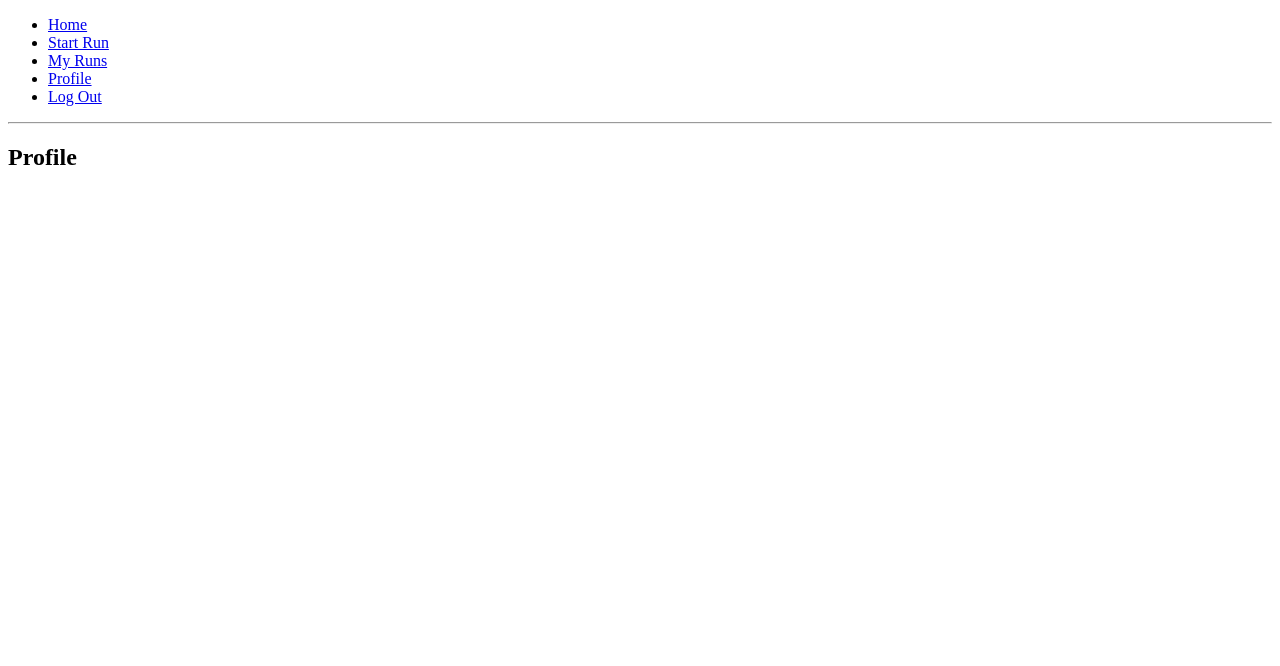
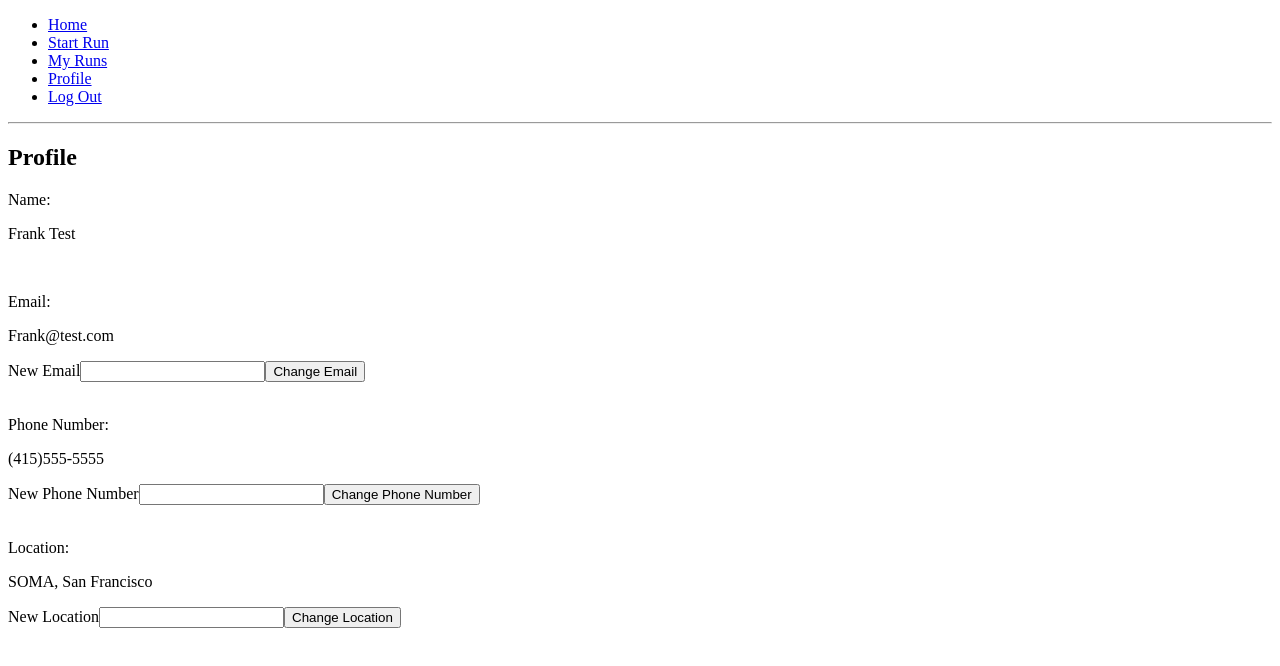
Before and after one commit to enmai1988/Runner, a React app: page /profile in a window 1280 px wide. Shown: the top 666 px of the page. Built offline with nearby package versions, Linux system fonts and the light colour scheme; the HTML template or start-up script is replaced by a standard one.

Commit message:
(feat) adds dummy react pages with some filled out skeletons

```diff
--- a/client/src/components/Home.jsx
+++ b/client/src/components/Home.jsx
@@ -3,6 +3,13 @@ import React from 'react';
 const Home = () => (
   <div>
     <h2>Home</h2>
+    <ul>
+      <li>Run 1 @ 6:00pm $6</li>
+      <li>Run 2 @ 6:30pm $10</li>
+      <li>Run 3 @ 6:15pm $16</li>
+      <li>Run 4 @ 6:20pm $7</li>
+      <li>Run 5 @ 7:00pm $20</li>
+    </ul>
   </div>
 );
 
--- a/client/src/components/LogOut.jsx
+++ b/client/src/components/LogOut.jsx
@@ -3,6 +3,9 @@ import React from 'react';
 const LogOut = () => (
   <div>
     <h2>LogOut</h2>
+    <form method="POST" action="/landing">
+      <button type="submit">LogOut</button>
+    </form>
   </div>
 );
 
--- a/client/src/components/MyRuns.jsx
+++ b/client/src/components/MyRuns.jsx
@@ -3,6 +3,7 @@ import React from 'react';
 const MyRuns = () => (
   <div>
     <h2>MyRuns</h2>
+    <p>TBD</p>
   </div>
 );
 
--- a/client/src/components/Profile.jsx
+++ b/client/src/components/Profile.jsx
@@ -3,6 +3,28 @@ import React from 'react';
 const Profile = () => (
   <div>
     <h2>Profile</h2>
+    <p>Name: </p>
+    <p>Frank Test</p>
+    <br></br>
+    <p>Email: </p>
+    <p>Frank@test.com</p>
+    <label>New Email</label>
+    <input type="text"/>
+    <button>Change Email</button>
+    <br></br>
+    <br></br>
+    <p>Phone Number: </p>
+    <p>(415)555-5555</p>
+    <label>New Phone Number</label>
+    <input type="text"/>
+    <button>Change Phone Number</button>
+    <br></br>
+    <br></br>
+    <p>Location: </p>
+    <p>SOMA, San Francisco</p>
+    <label>New Location</label>
+    <input type="text"/>
+    <button>Change Location</button>
   </div>
 );
 
--- a/client/src/components/StartRun.jsx
+++ b/client/src/components/StartRun.jsx
@@ -2,7 +2,19 @@ import React from 'react';
 
 const StartRun = () => (
   <div>
-    <h2>StartRun</h2>
+    <form>
+      <h2>StartRun</h2>
+      <label>Title:</label>
+      <input type="text"/>
+      <label>Location</label>
+      <input type="text"/>
+      <label>Payout</label>
+      <input type="text"/>
+      <label>Description</label>
+      <input type="text"/>
+      <button>Start Run</button>
+    </form>
+
   </div>
 );
 
--- a/client/src/index.jsx
+++ b/client/src/index.jsx
@@ -20,7 +20,6 @@ class App extends React.Component {
     this.state = {}
 
   }
-
 
   //render
   render() {
```
Also changed, not shown: client/public/loggedIn/dist/bundle.js.
